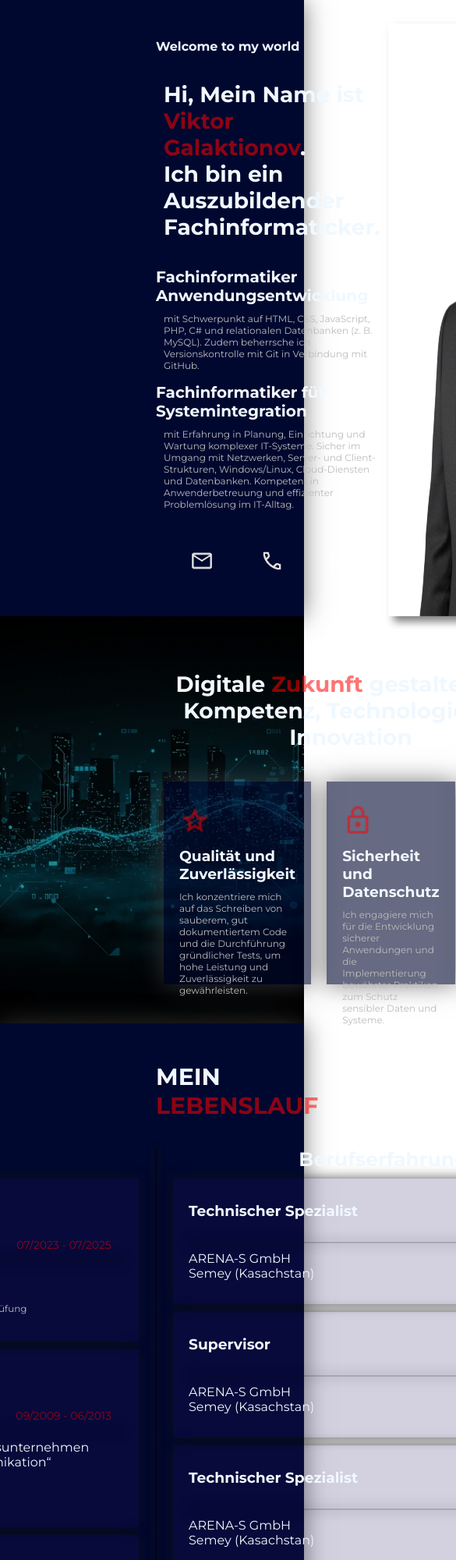
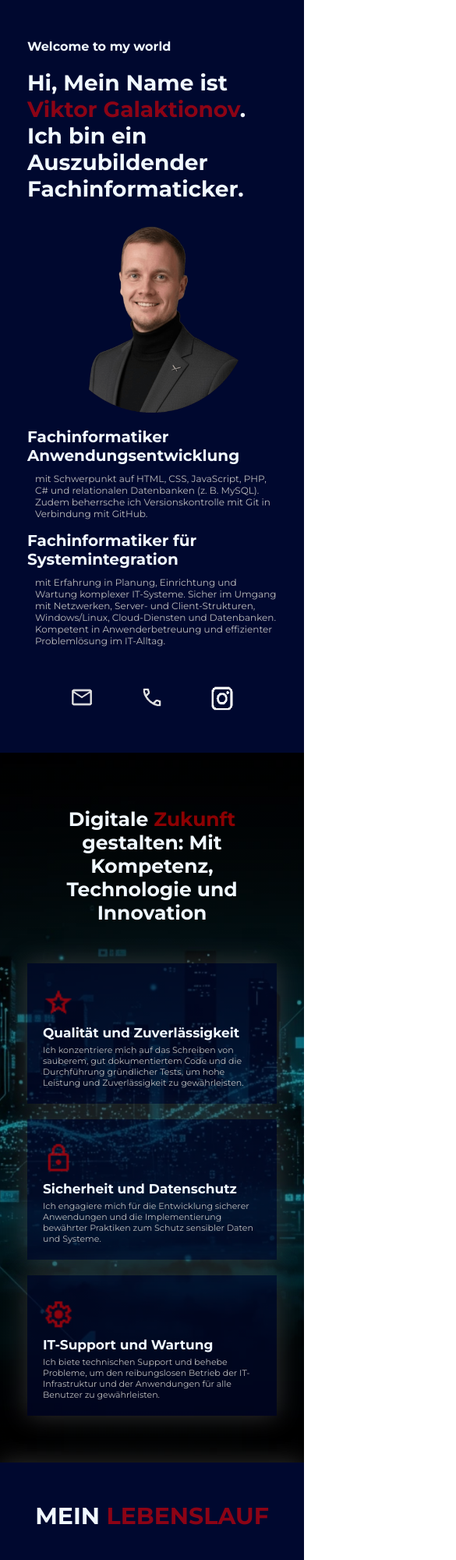
Before and after one commit to ViktorGal993/Resume, a plain HTML site: page index.html in a window 390 px wide. Shown: the top 2000 px of the page at 78% size, 585 px wide, since content can reach past the window. Drawn offline with Linux system fonts and the light colour scheme.

Commit message:
anpasung für verschidene Auflösung (responsive.css)

```diff
--- a/css/main.css
+++ b/css/main.css
@@ -14,13 +14,20 @@ nav {
     display: flex;
     justify-content: space-around;
     padding-top: 30px;
-
     background-color: #00082F;
     box-shadow:  7px 7px 10px rgba(75, 74, 74, 0.5);
     box-shadow:  0px 0px 30px rgba(68, 68, 68, 0.7);
-       .n_info {
+    .n_info {
         max-width: 700px;
         margin-top:20px ;
+        .nav_foto_smart{
+            display: none;
+            text-align: center;
+            img {
+                max-width: 250px;
+            }
+
+        }
 
         .nav_text{
             font-size: 12px;
@@ -72,7 +79,6 @@ header {
     background-position: center;
     background-repeat: no-repeat;
     .header_title {
-        width: 500px;
         padding: 70px 0 40px 0;
         margin: 0 auto;
         text-align: center;
@@ -105,10 +111,8 @@ header {
 }
 
 /*footer*/
-
 footer {
     background-color: #00082F;
-    min-height: 500px;
     box-shadow:  0px 0px 30px rgba(68, 68, 68, 0.7);
 }
 .footer_title {
--- /dev/null
+++ b/css/responsive.css
@@ -0,0 +1,125 @@
+/*Auflösung weniger als 1200*/
+@media(max-width:1200px) {
+    .wrapper {
+    margin:0 100px;
+}
+.nav_foto {
+    align-items: center;
+        img {
+            max-width: 250px;
+            max-height: 400px;
+        }
+    }
+}
+.footer_kontent{
+    .footer_infobox{
+        width: 300px;
+    }
+}
+
+/*Auflösung weniger als 920*/
+@media(max-width:920px){
+    .wrapper {
+    margin:0 70px;
+}
+.kontakt {
+    ul {
+        justify-content: end;
+    }
+}
+    header {
+        .header_title {
+            font-size:25px;
+        }
+        .header_info{
+            flex-wrap: wrap;
+            .header_bloks{
+                margin:10px 0;
+                width: 500px;
+                height: 120px;
+                h3 {
+                    margin: 5px 0;
+                }
+                p {
+                    font-size: 11px;
+                }
+            }
+        }
+    }
+}
+
+/*Auflösung weniger als 780*/
+@media(max-width:780px){
+
+    .footer_kontent{
+        flex-wrap: wrap;
+
+        .footer_infobox{
+            margin: 25px 0;
+            width: 500px;
+        }
+    }
+}
+.vertikal {
+    display: none;
+}
+
+/*Auflösung weniger als 780*/
+@media(max-width:680px){
+    .wrapper {
+    margin:0 50px;
+}
+    nav {
+        .nav_foto{
+            display: none;
+        }
+        .n_info {
+            max-width: 750px;
+            h1 {
+                margin:  20px 0px;
+            }
+            .nav_foto_smart{
+                display: block;
+            }
+        }
+    }
+}
+/*Auflösung weniger als 590*/
+@media(max-width:590px){
+    .footer_kontent{
+        .footer_infobox{
+            margin: 20px 0;
+            width: 350px;
+        }
+    }
+}
+
+/*Auflösung weniger als 440*/
+@media(max-width:440px){
+    .wrapper {
+        margin:0 35px;
+    }
+    .kontakt {
+        ul {
+            justify-content: center;
+        }
+    }
+
+    .header_info{
+
+        .header_bloks{
+            padding: 25px 15px;
+            height: auto;
+            h3 {
+                font-size: 17px;
+            }
+        }
+    }
+
+    .footer_kontent{
+        .footer_infobox{
+            margin: 20px 0;
+            width: 250px;
+        }
+    }
+}
--- a/index.html
+++ b/index.html
@@ -8,6 +8,7 @@
         @import url('https://fonts.googleapis.com/css2?family=Montserrat:ital,wght@0,100..900;1,100..900&display=swap');
     </style>
     <link rel="stylesheet" href="css/main.css">
+    <link rel="stylesheet" href="css/responsive.css">
 
 </head>
 <body>
@@ -17,6 +18,9 @@
                 <div class="n_info">
                     <h4>Welcome to my world</h4>
                     <h1>Hi, Mein Name ist <span>Viktor Galaktionov</span>.<br>Ich bin ein Auszubildender Fachinformaticker.</h1>
+                    <div class="nav_foto_smart">
+                        <img src="img/bewerbungsfoto4.png" alt="">
+                    </div>
                     <p class="beruf anime">Fachinformatiker Anwendungsentwicklung</p>
                     <p class="nav_text anime">mit Schwerpunkt auf HTML, CSS, JavaScript, PHP, C# und relationalen Datenbanken (z. B. MySQL).
                         Zudem beherrsche ich Versionskontrolle mit Git in Verbindung mit GitHub.
```
Also changed, not shown: img/bewerbungsfoto4.png (added).
